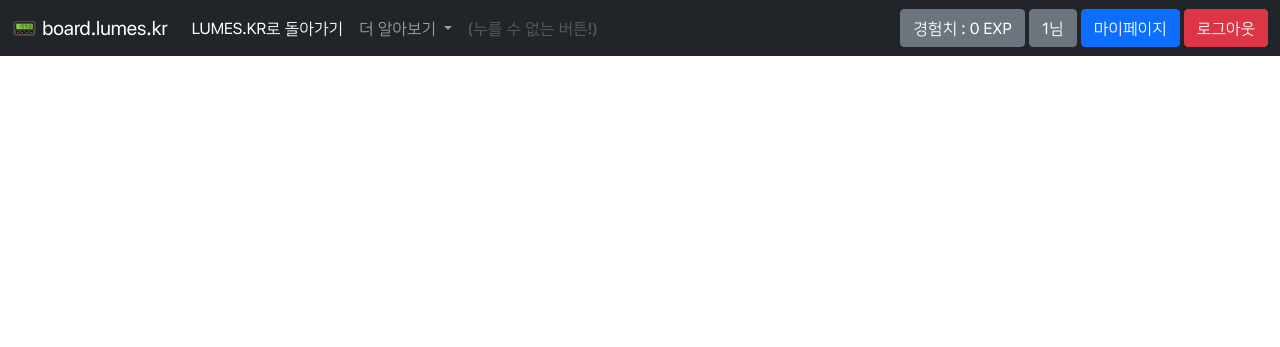
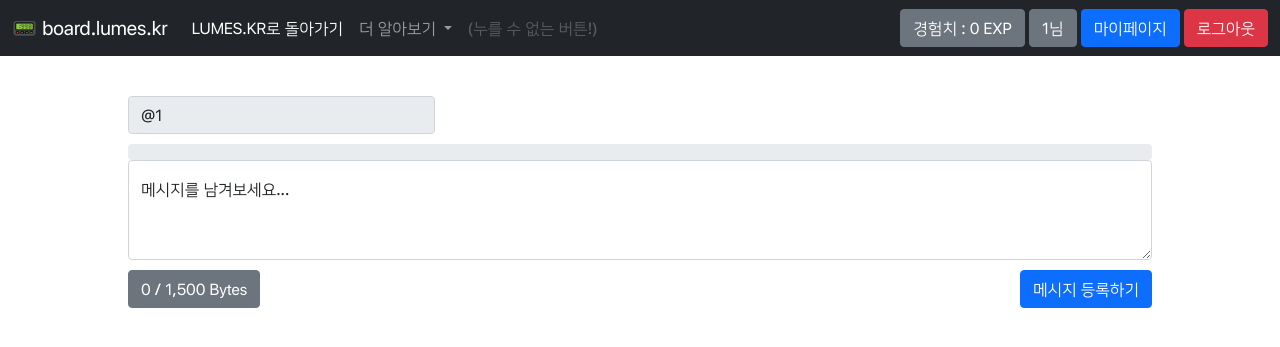
Before and after one commit to lumes-board/BoardLumesKR, a PHP site: page / in a window 1280 px wide. Shown: the top 347 px of the page. Run offline with PHP 8.4, Linux system fonts and the light colour scheme; the visitor is signed in with stand-in values (Sample User, id 1); data that the repository does not hold is empty; some libraries are stand-ins or nearby versions.

Commit message:
게시판 입력 폼 만들기
게시판에 글을 적을 수 있는 입력 폼의 모양을 잡아서 만들었다. front단만 만들어서 실제로 동작하지는 않는다.

```diff
--- /dev/null
+++ b/board/css/writeMessages.css
@@ -0,0 +1,25 @@
+#writeMessagesForm {
+
+    font-family: "general";
+
+    width: 80%;
+
+    margin: auto;
+    margin-top: 40px;
+
+}
+
+#writeMessagesForm > #writer {
+
+    width: 30%;
+
+    display:inline;
+    margin-bottom: 10px;
+
+}
+
+#writeMessagesForm > #textLengthStatus {
+
+    margin-top: 10px;
+
+}
--- /dev/null
+++ b/board/js/countMessageText.js
@@ -0,0 +1,34 @@
+// 글자 수 길이 측정 (향상된 For문을 이용한 성능 대폭 향상 버전)
+// https://programmingsummaries.tistory.com/239
+function getByteLengthOfUtf8String(s) {
+    if (s != undefined && s != "") {
+        for (b = i = 0; c = s.charCodeAt(i++); b += c >> 11 ? 3 : c >> 7 ? 2 : 1);
+        return b;
+    } else {
+        return 0;
+    }
+}
+
+
+let writeForm               = document.getElementById("messageContent");
+let textLengthCounter       = document.getElementById("textLengthCounter");
+let textlengthProgressBar   = document.getElementById("textLengthProgressBar");
+
+writeForm.addEventListener("input", function (e){
+
+    let textLength = getByteLengthOfUtf8String(writeForm.value);
+    const textCounterMessage = textLength.toLocaleString('ko-KR') + " / 1,500 Bytes";
+    const progressBarWidth   = (textLength / 1500) * 100;
+
+    textLengthCounter.innerHTML = textCounterMessage;
+    textlengthProgressBar.style.width = progressBarWidth + "%";
+
+    if(progressBarWidth < 75) {
+        textlengthProgressBar.className = "progress-bar progress-bar-striped";
+    } else if(progressBarWidth >= 75 && progressBarWidth < 100) {
+        textlengthProgressBar.className = "progress-bar progress-bar-striped bg-warning";
+    } else if (progressBarWidth >= 100) {
+        textlengthProgressBar.className = "progress-bar progress-bar-striped bg-danger";
+    }
+
+})
--- /dev/null
+++ b/board/writeMessages.php
@@ -0,0 +1,74 @@
+<?php
+    // 이미 상위 파일에 되어 있음.
+    // session_start();
+    // header('Content-Type: text/html; charset=utf-8');
+?>
+
+<!DOCTYPE HTML>
+
+    <head>
+
+        <link rel="stylesheet" href="./board/css/writeMessages.css">
+
+    </head>
+
+    <body>
+
+        <?php if(isset($_SESSION['id'])){ ?>
+
+        <!-- 로그인 된 사람만 글을 쓸 수 있음 -->
+
+        <form action="./processMessage.php" method="POST" id="writeMessagesForm">
+
+            <input class="form-control" id="writer" type="text" value="@<?php echo $_SESSION['id'] ?>"readonly>
+
+            <div class="progress">
+                <div class="progress-bar progress-bar-striped progress-bar-animated" id="textLengthProgressBar"
+                            role="progressbar" aria-valuenow="75" aria-valuemin="0"
+                            aria-valuemax="100"></div>
+            </div>
+
+            <div class="form-floating">
+                <textarea class="form-control" id="messageContent"
+                          placeholder="메시지를 남겨보세요... (~1,500 바이트)" id="floatingTextarea"
+                          style="height: 100px"></textarea>
+                <label for="floatingTextarea">메시지를 남겨보세요...</label>
+            </div>
+
+
+            <button type="button" class="btn btn-primary float-end" style="margin-top: 10px;">메시지 등록하기</button>
+
+
+            <button type="button" id="textLengthStatus" class="btn btn-secondary">
+                <span id="textLengthCounter">0 / 1,500 Bytes</span>
+            </button>
+
+        </form>
+
+        <?php } else { ?>
+
+
+        <!-- 로그인을 하지 않아 글을 적을 수 없음 -->
+        <form action="" method="" id="writeMessagesForm">
+
+            <input class="form-control" id="writer" type="text" value="@[ANONYMOUS]" readonly>
+
+
+            <div class="form-floating">
+                <textarea class="form-control" id="messageContent"
+                          placeholder="로그인을 한 사용자만 글을 남길 수 있어요." id="floatingTextarea"
+                          style="height: 100px" readonly></textarea>
+                <label for="floatingTextarea">로그인을 한 사용자만 글을 남길 수 있어요.</label>
+            </div>
+
+        </form>
+
+
+        <?php } ?>
+
+        <script src="./board/js/countmessageText.js"></script>
+
+
+    </body>
+
+</html>
--- a/index.php
+++ b/index.php
@@ -25,6 +25,9 @@
         <!-- 네비게이션 바 -->
         <?php include("navbar.php"); ?>
 
+        <!-- 보드(게시판) -->
+        <?php include("board/writeMessages.php"); ?>
+
     </body>
 
 </html>
```
Also changed, not shown: board/processMessages.php (added).
